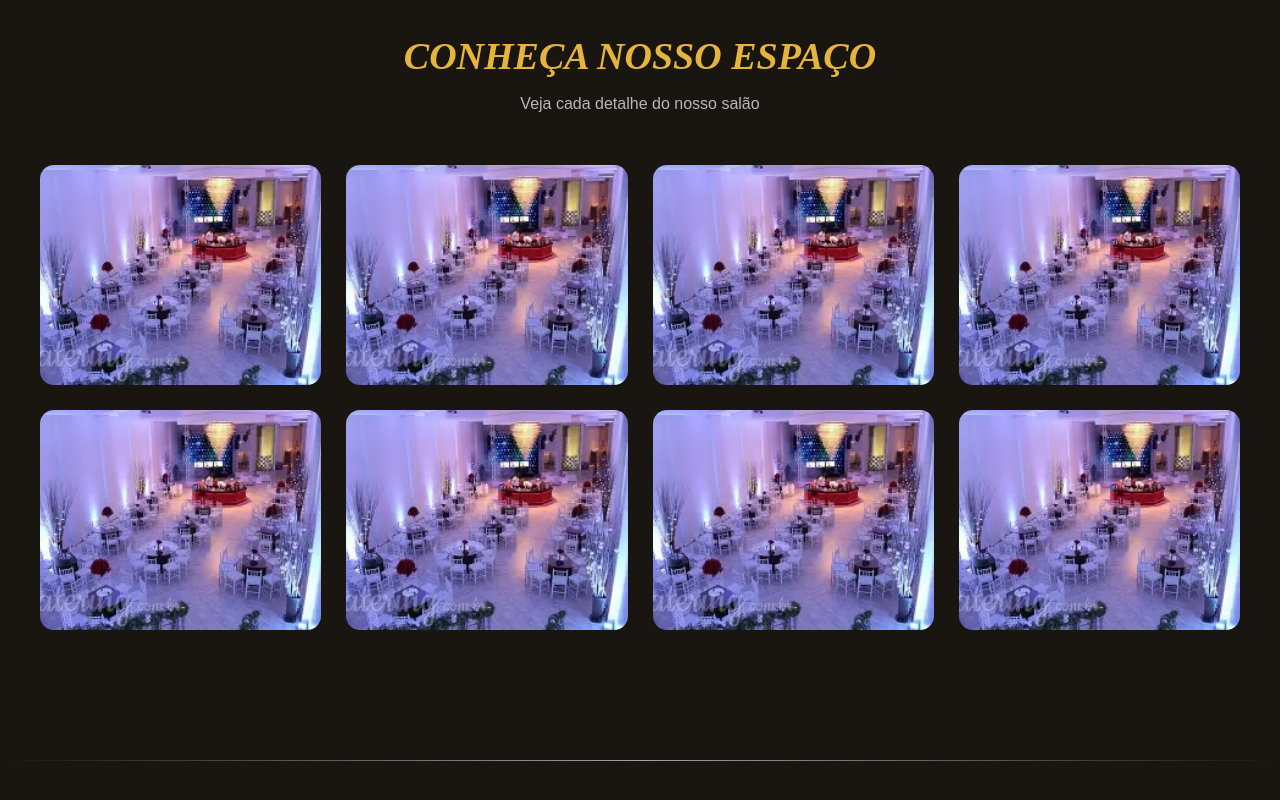
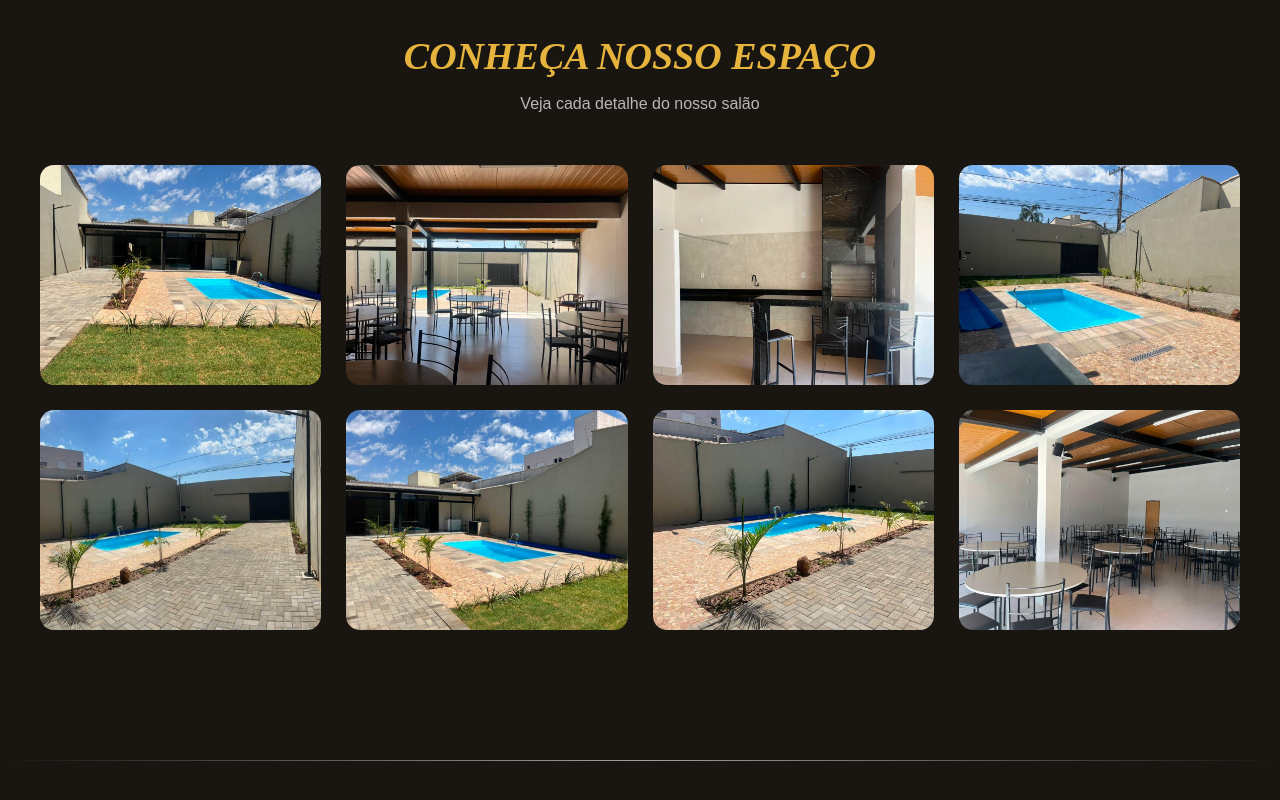
Before and after one commit to avillasfest/site, a plain HTML site: page index.html in a window 1280 px wide. Shown: the part 1898-2698 px from the top of the page. Drawn offline with Linux system fonts and the light colour scheme.

Commit message:
add fotos

```diff
--- a/index.html
+++ b/index.html
@@ -69,31 +69,31 @@
       <div class="carousel-track">
         <!-- IMAGENS DO CARROSSEL -->
         <img
-          src="assets/SALAO DE FESTA.webp"
+          src="assets/frente-piscina.jpg"
           alt="Salão de festas decorado - vista 1"
           class="carousel-image"
           loading="lazy"
         />
         <img
-          src="assets/SALAO DE FESTA.webp"
+          src="assets/panoramica-fora.jpg"
           alt="Salão de festas decorado - vista 2"
           class="carousel-image"
           loading="lazy"
         />
         <img
-          src="assets/SALAO DE FESTA.webp"
+          src="assets/churrasqueira-detalhada.jpg"
           alt="Salão de festas decorado - vista 3"
           class="carousel-image"
           loading="lazy"
         />
         <img
-          src="assets/SALAO DE FESTA.webp"
+          src="assets/piscina-portao.jpg"
           alt="Salão de festas decorado - vista 4"
           class="carousel-image"
           loading="lazy"
         />
         <img
-          src="assets/SALAO DE FESTA.webp"
+          src="assets/salao-cadeiras.jpg"
           alt="Salão de festas decorado - vista 5"
           class="carousel-image"
           loading="lazy"
@@ -223,49 +223,49 @@
 
       <div class="galeria-grid">
         <img
-          src="assets/SALAO DE FESTA.webp"
+          src="assets/frente-piscina.jpg"
           class="galeria-img"
           alt="Salão de festas - ambiente 1"
           loading="lazy"
         />
         <img
-          src="assets/SALAO DE FESTA.webp"
+          src="assets/dentro-pra-fora.jpg"
           class="galeria-img"
           alt="Salão de festas - ambiente 2"
           loading="lazy"
         />
         <img
-          src="assets/SALAO DE FESTA.webp"
+          src="assets/churrasqueira-detalhada.jpg"
           class="galeria-img"
           alt="Salão de festas - ambiente 3"
           loading="lazy"
         />
         <img
-          src="assets/SALAO DE FESTA.webp"
+          src="assets/piscina-portao.jpg"
           class="galeria-img"
           alt="Salão de festas - ambiente 4"
           loading="lazy"
         />
         <img
-          src="assets/SALAO DE FESTA.webp"
+          src="assets/panoramica-fora.jpg"
           class="galeria-img"
           alt="Salão de festas - ambiente 5"
           loading="lazy"
         />
         <img
-          src="assets/SALAO DE FESTA.webp"
+          src="assets/frente-piscina2.jpg"
           class="galeria-img"
           alt="Salão de festas - ambiente 6"
           loading="lazy"
         />
         <img
-          src="assets/SALAO DE FESTA.webp"
+          src="assets/piscina-vegetacao.jpg"
           class="galeria-img"
           alt="Salão de festas - ambiente 7"
           loading="lazy"
         />
         <img
-          src="assets/SALAO DE FESTA.webp"
+          src="assets/salao-cadeiras.jpg"
           class="galeria-img"
           alt="Salão de festas - ambiente 8"
           loading="lazy"
```
Also changed, not shown: assets/churrasqueira-detalhada.jpg (added), assets/churrasqueira-fogao.jpg (added), assets/churrasqueira.jpg (added), assets/dentro-pra-fora.jpg (added), assets/frente-piscina.jpg (added), assets/frente-piscina2.jpg (added), assets/panoramica-fora.jpg (added), assets/piscina-portao.jpg (added), assets/piscina-vegetacao.jpg (added), assets/salao-banheiro.jpg (added), assets/salao-cadeiras.jpg (added).
